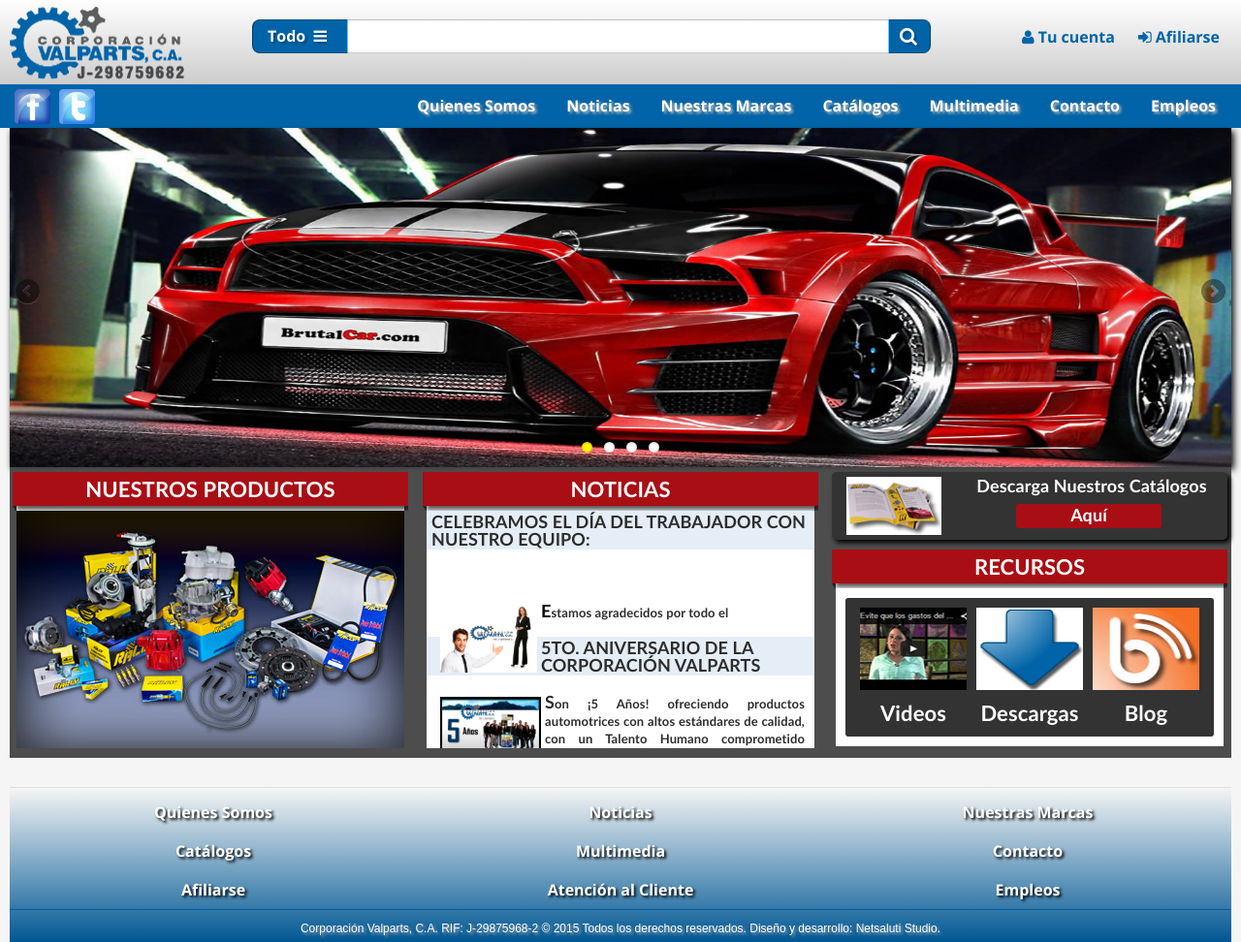
After one commit to seven07ve/valpart, a PHP site: page /0-valpar/index4.php in a window 1280 px wide. The commit adds this page. Shown: the whole page at 97% size. Run offline with PHP 8.4, Linux system fonts and the light colour scheme; some libraries are stand-ins or nearby versions.

Commit message:
mejora de select del buscador con jquery

```diff
--- /dev/null
+++ b/index4.php
@@ -0,0 +1,165 @@
+
+ <!doctype html>
+<html>
+<head>
+<meta charset="utf-8">
+<title>VALPARTS,C.A.</title>
+<link rel="shortcut icon" href="favicon.ico" type="image/x-icon" />
+<link href="css/estilos.css" rel="stylesheet" type="text/css">
+<link href="css/font-awesome.min.css" rel="stylesheet" type="text/css">
+<link href="css/flexslider.css" rel="stylesheet" type="text/css" media="screen" />
+<link href='http://fonts.googleapis.com/css?family=Open+Sans:300italic,400italic,600italic,700italic,800italic,400,300,600,700,800' rel='stylesheet' type='text/css'>
+<script src="https://code.jquery.com/jquery-1.10.2.js"></script>
+</head>
+<body>
+<header>
+  <nav>
+  <div class="cont-hed-sup">
+<div class="logo"><a href=""><img src="imagenes/logo.png" alt=""/></a></div><div class="cont-buscador">
+        <form id="form1" name="form1" method="post" style="">
+          <div class="cont-select">
+            <div class="cont-mask-select"> <span class="cattit">Todo&nbsp;&nbsp;<i class="fa fa-bars"></i></span> </div>
+            <select name="select" id="select">
+              <option class="seleccion" value="0">Todo</option>
+              <option class="seleccion" value="1">Carburadores</option>
+              <option class="seleccion" value="2">Bujías</option>
+            </select>
+          </div>
+          <div class="cont-bot-busc"> <span><i class="fa fa-search"></i></span>
+            <input type="submit" name="ir" id="ir" value="&nbsp;&nbsp;">
+          </div>
+          <div class="cont-prim-busqueda">
+            <div class="cont-sec-busqueda">
+              <input type="search" name="search" id="search">
+            </div>
+          </div>
+        </form>
+      </div><div class="ingreso"><div class="boton-cuenta"><a href="" class="boton" ><i class="fa fa-sign-in"></i> Afiliarse</a></div>
+<div class="boton-cuenta"><a href="" class="boton" ><i class="fa fa-user"></i> Tu cuenta</a></div>
+</div>    </div>
+    <div class="botones-men">
+		<div class="cont-botones-men">
+<div class="rs">
+        <a href="https://www.facebook.com/CorporacionValpartsCa" target="_blank"><img src="imagenes/face.fw.png" width="37" height="36" alt=""/></a>
+        <a href="https://twitter.com/Valparts" target="_blank"><img src="imagenes/twitter.fw.png" width="37" height="36" alt=""/></a>
+        </div><!-- BOTONES -->
+				<a href="empleos/" class="boton-men""../empleos/" class="boton-men" >Empleos</a>
+				<a href="contacto/" class="boton-men""../contacto/" class="boton-men" >Contacto</a>
+				<a href="multimedia/" class="boton-men""../multimedia/" class="boton-men" >Multimedia</a>
+				<a href="catalogo/" class="boton-men""../catalogo/" class="boton-men" >Catálogos</a>
+				<a href="nuestras-marcas/" class="boton-men""../nuestras-marcas/" class="boton-men" >Nuestras Marcas</a>
+				<a href="noticias/" class="boton-men""../noticias/" class="boton-men" >Noticias</a>
+				<a href="quienes-somos/" class="boton-men""../quienes-somos/" class="boton-men" >Quienes Somos</a>
+				<!-- BOTONES -->		</div>
+    </div>
+  </nav>
+</header>
+<div style="width:1260px; margin:0 auto;" >
+<section>
+    <!-- slider -->
+		<div class="cont-slid">
+            <div class="flexslider1" style="border:none;">
+            <ul class="slides">
+<li><img src="imgsbanner/1-1.jpeg" width="1260" height="350" alt=""/></li><li><img src="imgsbanner/1-4.jpeg" width="1260" height="350" alt=""/></li><li><img src="imgsbanner/2-1.jpg" width="1260" height="350" alt=""/></li><li><img src="imgsbanner/3-1.jpg" width="1260" height="350" alt=""/></li>            </ul>
+            </div>
+		</div><!-- slider -->
+ </section>
+ <section class="seg-secc">
+ <!--NUESTROS PRODUCTOS-->
+ <div class="cont-secc" style="margin:5px 15px 25px 3px;">
+     <div class="tit-secc">NUESTROS PRODUCTOS</div>
+     <div class="secc-prod"><img src="imagenes/productos_rally.jpg" width="400" height="245" alt=""/></div>
+ </div>
+ <!--NOTICIAS-->
+ <div class="cont-secc" style="margin:5px 14px 25px 0px;">
+     <div class="tit-secc">NOTICIAS</div>
+     <div class="secc-prod noticias">
+<a href="noticias/noticia.php?news=19" title="View all content" style="text-decoration:none; color:#2d2d2d;"><div class="titulo">CELEBRAMOS EL DÍA DEL TRABAJADOR CON NUESTRO EQUIPO:</div><div class="cont-not"><p>&nbsp;</p>
+<p style="text-align: justify;"><span style="font-size: small; text-align: justify;"><span style="font-size: large; color: #000000;"><img style="float: left; margin: 4px;" src="../imgsweb/10.jpeg" alt="" width="230" /></span></span></p>
+<p style="text-align: justify;"><span style="font-size: small; text-align: justify;"><span style="font-size: large; color: #000000;"><strong>E</strong></span></span><span style="font-size: small;"><span style="text-align: justify;">s</span><span style="text-align: justify;">tamo</span><span style="text-align: justify;">s agradecidos por todo el </div></a><a href="noticias/noticia.php?news=18" title="View all content" style="text-decoration:none; color:#2d2d2d;"><div class="titulo">5to. ANIVERSARIO DE LA CORPORACIÓN VALPARTS</div><div class="cont-not"><p><img style="float: left; margin: 4px; border: 2px solid black;" src="../imgsweb/9.jpeg" alt="" width="230" /></p>
+<p style="text-align: justify;"><span style="font-size: small;"><strong><span style="font-size: large;">S</span>on &iexcl;5 A&ntilde;os!</strong> of</span><span style="font-size: small;">reci</span><span style="font-size: small;">endo productos automotrices con altos est&aacute;ndares de calidad, con un Talento Humano comprometido y&nbsp;</span><span style="font-size: small;">orienta</span><span style="font-size: small;">do a prestar un Excelente Servicio al mercado venezolano.</div></a>     </div>
+ </div>
+ <!--NOTICIAS-->
+ <div class="cont-cat">
+ 	<img src="imagenes/cat-img.jpg" alt=""/>
+    <div class="tit-cat">Descarga Nuestros Catálogos</div>
+    <a href="catalogo/"><div class="bot-cat">Aquí</div></a>
+ </div>
+ <!--VIDEOS-->
+ <div class="cont-secc" style="height:auto; margin:0px 2px 0px 0px;">
+     <div class="tit-secc">RECURSOS</div>
+     <div class="secc-rec">
+         <div class="secc-rec-cont">
+             <a href="multimedia/">
+             <div class="rec"><img src="imagenes/vid-hom.jpg" width="110" height="85" alt=""/>Videos</div></a>
+             <a href="#">
+             <div class="rec"><img src="imagenes/down-hom.fw.png" width="110" height="85" alt="" />Descargas</div></a>
+             <a href="#">
+             <div class="rec"><img src="imagenes/dow-hom.jpg" width="110" height="85" alt="" />Blog</div></a>
+         </div>
+     </div>
+ </div>
+ </section>
+	<footer>
+	<!-- BOTONES --><div class="col-foot"><a href="quienes-somos/">Quienes Somos</a></div>
+		<div class="col-foot"><a href="noticias/">Noticias</a></div>
+		<div class="col-foot"><a href="nuestras-marcas/">Nuestras Marcas</a></div>
+		<div class="col-foot"><a href="catalogo/">Catálogos</a></div>
+		<div class="col-foot"><a href="multimedia/">Multimedia</a></div>
+		<div class="col-foot"><a href="contacto/">Contacto</a></div>
+		<div class="col-foot"><a href="#">Afiliarse</a></div>
+		<div class="col-foot"><a href="#">Atención al Cliente</a></div>
+		<div class="col-foot"><a href="empleos/">Empleos</a></div><!-- BOTONES -->    <br clear="all">
+    <div class="derechos"><span style="color:#FFFFFF;">Corporación Valparts, C.A. RIF: J-29875968-2 &copy; 2015 Todos los derechos reservados.</span><a href="http://netsaluti.net/studio/" target="_blank"> Diseño y desarrollo: Netsaluti Studio.</a></div>
+    </footer>
+
+  <!-- jQuery -->
+  <script src="http://ajax.googleapis.com/ajax/libs/jquery/1/jquery.min.js"></script>
+  <script>window.jQuery || document.write('<script src="js/libs/jquery-1.7.min.js">\x3C/script>')</script>
+ <!-- FlexSlider -->
+    <script defer src="scripts/jquery.flexslider.js"></script>
+
+  <script type="text/javascript">
+    $(function(){
+      SyntaxHighlighter.all();
+    });
+    $(window).load(function(){
+      $('.flexslider1').flexslider({
+        animation: "fade",
+		controlNav: true,
+        start: function(slider){
+          $('body').removeClass('loading');
+        }
+      });
+    });
+  </script>
+
+    <script type="text/javascript">
+    $(function(){
+      SyntaxHighlighter.all();
+    });
+    $(window).load(function(){
+      $('.flexslider2').flexslider({
+        animation: "slide",
+		directionNav: true,
+        animationLoop: false,
+        itemWidth: 150,
+        itemMargin: 5,
+		slideshow: false,
+		controlNav: false,
+        start: function(slider){
+          $('body').removeClass('loading');
+        }
+      });
+    });
+  </script>
+<!-- FlexSlider -->
+<!-- cambia el titulo del select de buscador -->
+
+<script>
+$("#select").on( "click", function() {
+  $( "span.cattit" ).replaceWith( '<span class="cattit">' + $( this ).find('option:selected').text() + '&nbsp;&nbsp;<i class="fa fa-bars"></i></span>' );
+});
+</script>
+</body>
+</html>
```
Also changed, not shown: index.php (+8 -0 lines), php/menus-links.sev.php (+4 -3 lines).
